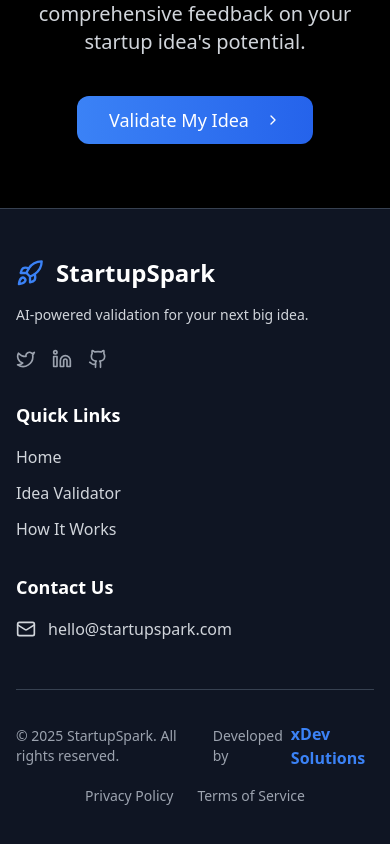
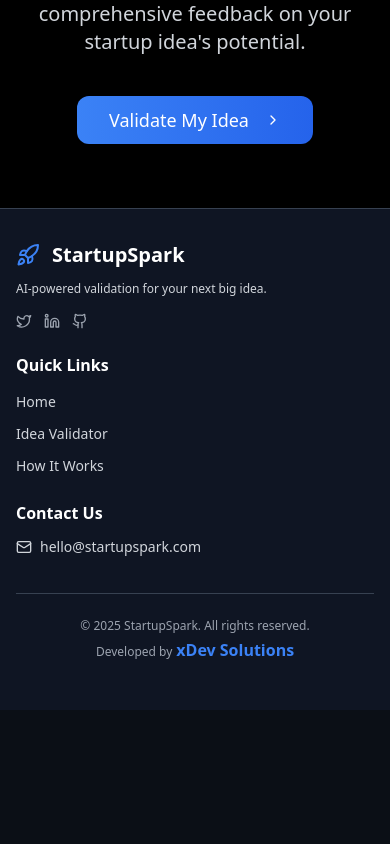
Before and after one commit to keyurm111/startup, a React (Vite) app in the folder client/: page / in a window 390 px wide. Shown: the part 5042-5886 px from the top of the page. After the commit the page ends 5752 px from the top, so only its background shows below. Built offline with nearby package versions, Linux system fonts and the light colour scheme.

Commit message:
Update Footer.tsx

```diff
--- a/client/src/components/Footer.tsx
+++ b/client/src/components/Footer.tsx
@@ -3,74 +3,67 @@ import { Rocket, Mail, Twitter, Linkedin, Github } from 'lucide-react';
 
 export default function Footer() {
   return (
-    <footer className="bg-gray-900/90 backdrop-blur-lg border-t border-gray-700 py-12 px-4">
+    <footer className="bg-gray-900/90 backdrop-blur-lg border-t border-gray-700 py-8 sm:py-12 px-4 sm:px-6">
       <div className="max-w-7xl mx-auto">
         {/* Main Footer Content */}
-        <div className="grid grid-cols-1 md:grid-cols-3 gap-8 mb-8">
+        <div className="grid grid-cols-1 sm:grid-cols-2 lg:grid-cols-3 gap-6 sm:gap-8 mb-6 sm:mb-8">
           {/* Brand Section */}
-          <div className="space-y-4">
+          <div className="space-y-3 sm:space-y-4">
             <div className="flex items-center gap-3">
-              <Rocket className="h-7 w-7 text-startup-blue" />
-              <span className="text-2xl font-bold text-white">StartupSpark</span>
+              <Rocket className="h-6 w-6 sm:h-7 sm:w-7 text-startup-blue" />
+              <span className="text-xl sm:text-2xl font-bold text-white">StartupSpark</span>
             </div>
-            <p className="text-gray-300 text-sm">
+            <p className="text-gray-300 text-xs sm:text-sm">
               AI-powered validation for your next big idea.
             </p>
-            <div className="flex gap-4 pt-2">
+            <div className="flex gap-3 sm:gap-4 pt-1 sm:pt-2">
               <a href="#" className="text-gray-400 hover:text-startup-blue transition-colors">
-                <Twitter className="h-5 w-5" />
+                <Twitter className="h-4 w-4 sm:h-5 sm:w-5" />
               </a>
               <a href="#" className="text-gray-400 hover:text-startup-blue transition-colors">
-                <Linkedin className="h-5 w-5" />
+                <Linkedin className="h-4 w-4 sm:h-5 sm:w-5" />
               </a>
               <a href="#" className="text-gray-400 hover:text-startup-blue transition-colors">
-                <Github className="h-5 w-5" />
+                <Github className="h-4 w-4 sm:h-5 sm:w-5" />
               </a>
             </div>
           </div>
 
           {/* Quick Links */}
           <div>
-            <h3 className="text-white font-semibold mb-4 text-lg">Quick Links</h3>
-            <ul className="space-y-3">
-              <li><Link to="/" className="text-gray-300 hover:text-startup-blue transition-colors">Home</Link></li>
-              <li><Link to="/ai-validator" className="text-gray-300 hover:text-startup-blue transition-colors">Idea Validator</Link></li>
-              <li><Link to="/how-it-works" className="text-gray-300 hover:text-startup-blue transition-colors">How It Works</Link></li>
+            <h3 className="text-white font-semibold mb-3 sm:mb-4 text-base sm:text-lg">Quick Links</h3>
+            <ul className="space-y-2 sm:space-y-3">
+              <li><Link to="/" className="text-gray-300 hover:text-startup-blue transition-colors text-sm">Home</Link></li>
+              <li><Link to="/ai-validator" className="text-gray-300 hover:text-startup-blue transition-colors text-sm">Idea Validator</Link></li>
+              <li><Link to="/how-it-works" className="text-gray-300 hover:text-startup-blue transition-colors text-sm">How It Works</Link></li>
             </ul>
           </div>
 
           {/* Contact */}
-          <div>
-            <h3 className="text-white font-semibold mb-4 text-lg">Contact Us</h3>
-            <div className="flex items-center gap-3 text-gray-300 mb-4">
-              <Mail className="h-5 w-5" />
-              <span>hello@startupspark.com</span>
+          <div className="sm:col-span-2 lg:col-span-1">
+            <h3 className="text-white font-semibold mb-3 sm:mb-4 text-base sm:text-lg">Contact Us</h3>
+            <div className="flex items-center gap-2 sm:gap-3 text-gray-300 mb-3 sm:mb-4">
+              <Mail className="h-4 w-4 sm:h-5 sm:w-5" />
+              <span className="text-sm">hello@startupspark.com</span>
             </div>
           </div>
         </div>
 
         {/* Bottom Bar */}
-        <div className="pt-8 border-t border-gray-700 flex flex-col md:flex-row justify-between items-center">
-          <div className="flex items-center gap-2 text-gray-400 text-sm mb-4 md:mb-0">
-            <span>&copy; {new Date().getFullYear()} StartupSpark. All rights reserved.</span>
-            <span className="hidden md:block">•</span>
+        <div className="pt-6 sm:pt-8 border-t border-gray-700 flex flex-col items-center sm:flex-row justify-between text-center sm:text-left">
+          <div className="flex flex-col items-center text-center gap-1 sm:gap-2 text-gray-400 text-xs sm:text-sm mb-3 sm:mb-0 w-full">
+            <div className="w-full text-center">&copy; {new Date().getFullYear()} StartupSpark. All rights reserved.</div>
+            <div className="flex items-center justify-center gap-1 sm:gap-2 w-full">
               <span>Developed by </span>
               <a
                 href="https://xdev.onrender.com"
                 target="_blank"
                 rel="noopener noreferrer"
-              className="text-startup-blue hover:underline font-bold text-base"
+                className="text-startup-blue hover:underline font-bold text-base mb-1"
               >
                 xDev Solutions
               </a>
             </div>
-          <div className="flex gap-6">
-            <Link to="/privacy" className="text-gray-400 hover:text-startup-blue transition-colors text-sm">
-              Privacy Policy
-            </Link>
-            <Link to="/terms" className="text-gray-400 hover:text-startup-blue transition-colors text-sm">
-              Terms of Service
-            </Link>
           </div>
         </div>
       </div>
```
Lines whose indentation alone changed are shown as unchanged.
